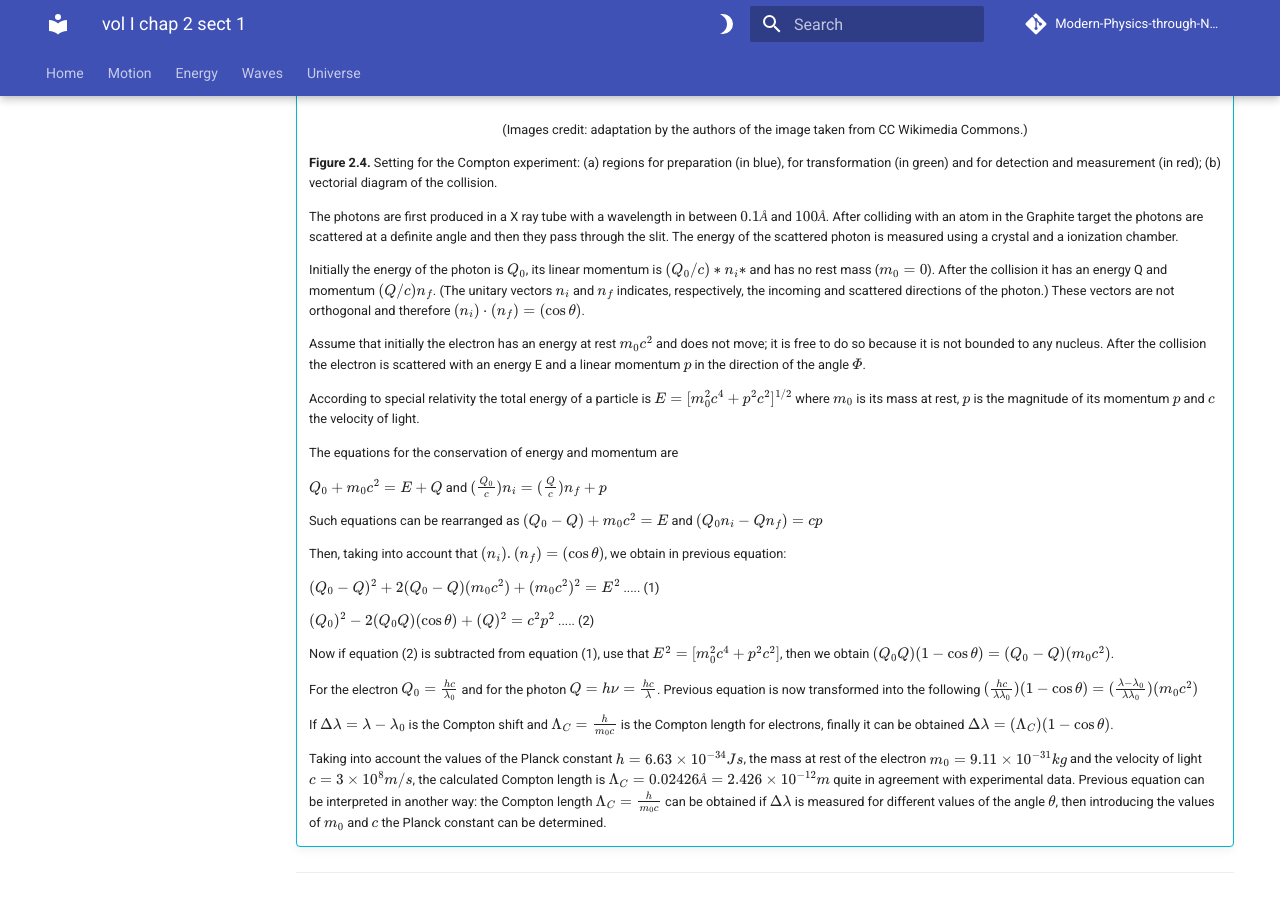
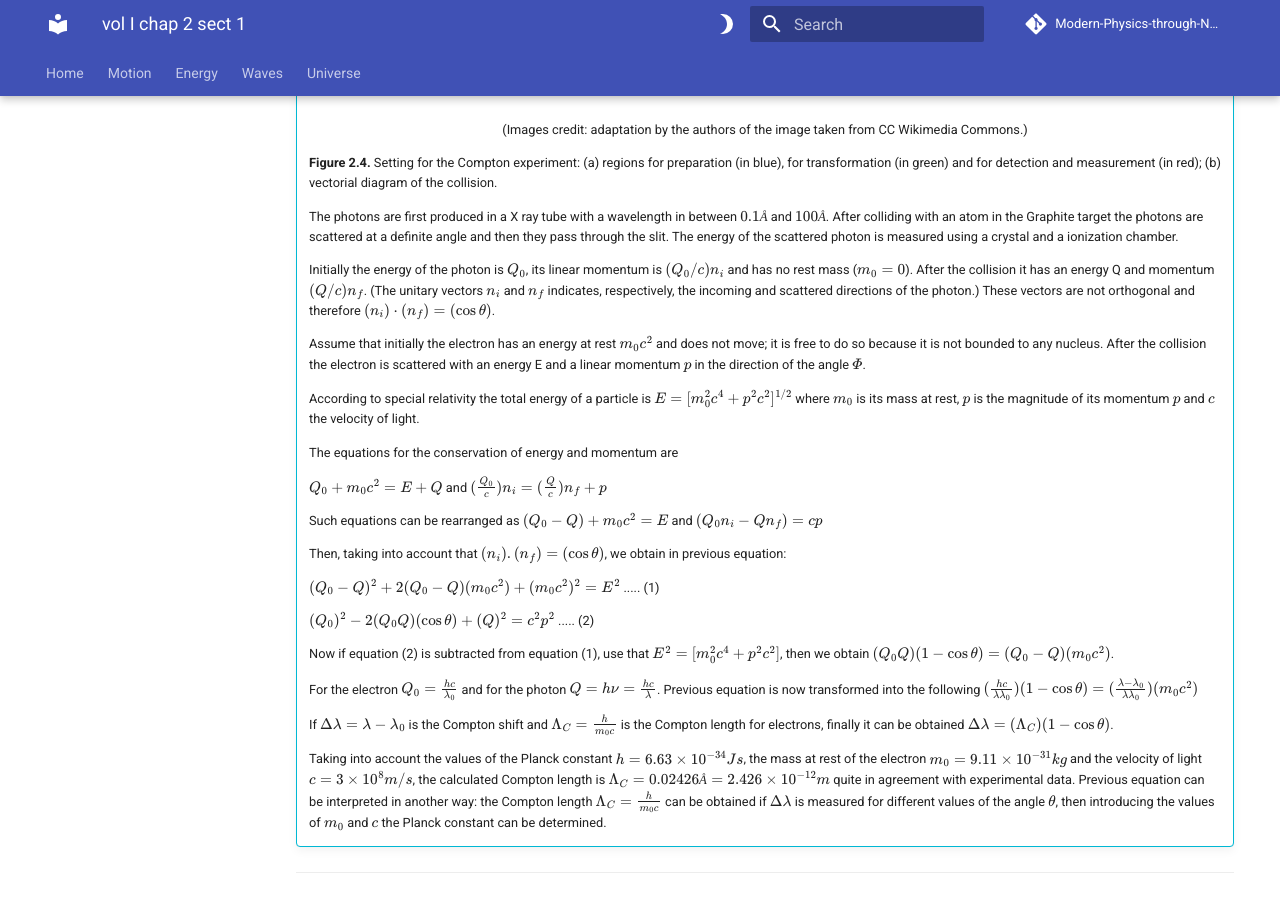
Before and after one commit to modphysnobel/modphysnobel.github.io, an MkDocs documentation site: the page built from docs/vol-I/vol-I-chap-2-sect-1.md, in a window 1280 px wide and 900 px high, scrolled down 6914 px. Built offline with MkDocs 1.6.1 and Material for MkDocs 9.7.7, drawn with Linux system fonts in a browser that asks for light colours; some web fonts are replaced; comment, search, counter and statistics services are not loaded.

```diff
--- a/docs/vol-I/vol-I-chap-2-sect-1.md
+++ b/docs/vol-I/vol-I-chap-2-sect-1.md
@@ -246,7 +246,7 @@ At the beginning of past century four revolutionary experiments generated new id
 
 	The photons are first produced in a X ray tube with a wavelength in between $0.1 Å$ and $100 Å$. After colliding with an atom in the Graphite target the photons are scattered at a definite angle and then they pass through the slit.  The energy of the scattered photon is measured using a crystal and a ionization chamber.
 
-	Initially the energy of the photon is $Q_0$, its linear momentum is $(Q_0/c)*n_i*$ and has no rest mass ($m_0 = 0$). After the collision it has an energy Q and momentum $(Q/c)n_f$.  (The unitary vectors $n_i$ and $n_f$ indicates, respectively, the incoming and scattered directions of the photon.) These vectors are not orthogonal and therefore $(n_i) \cdot (n_f)=(\cos \theta)$.
+	Initially the energy of the photon is $Q_0$, its linear momentum is $(Q_0/c)$*$n_i$* and has no rest mass ($m_0 = 0$). After the collision it has an energy Q and momentum $(Q/c)n_f$.  (The unitary vectors $n_i$ and $n_f$ indicates, respectively, the incoming and scattered directions of the photon.) These vectors are not orthogonal and therefore $(n_i) \cdot (n_f)=(\cos \theta)$.
 
 	Assume that initially the electron has an energy at rest $m_0c^2$ and does not move; it is free to do so because it is not bounded to any nucleus. After the collision the electron is scattered with an energy E and a linear momentum $p$ in the direction of the angle $Φ$.
 
```
